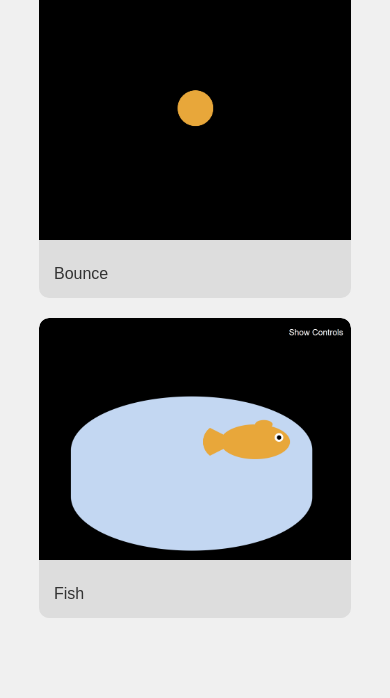
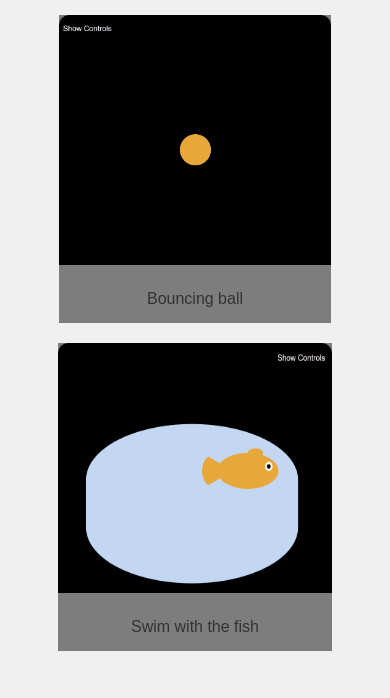
Before and after one commit to riya461/CVI_website, a plain HTML site: page index.html in a window 390 px wide. Shown: the part 146-844 px from the top of the page. Drawn offline with Linux system fonts and the light colour scheme.

Commit message:
made some responsive changes

```diff
--- a/index.html
+++ b/index.html
@@ -11,18 +11,19 @@
     <link rel="stylesheet" href="style.css">
 </head>
 <body>
+    <h1 class="heading">Games for CVI vision Exercises</h1>
     <div>
     <ul class="play-card">
         <li class="card-item">
             <a href="bounce.html">
                 <img src="bounce.png" alt="Bounce">
-                <span>Bounce</span>
+                <span>Bouncing ball</span>
             </a>
         </li>
         <li class="card-item">
             <a href="fish.html">
                 <img src="fish.png" alt="Fish">
-                <span>Fish</span>
+                <span>Swim with the fish</span>
             </a>
         </li>
     </ul>
--- a/style.css
+++ b/style.css
@@ -1,4 +1,4 @@
-/* Reset default margin and padding for all elements */
+
 * {
     margin: 0;
     padding: 0;
@@ -9,40 +9,49 @@
 body {
     font-family: Arial, sans-serif;
     background-color: #f0f0f0;
+
     display: flex;
+    flex-direction: column;
     justify-content: center;
     align-items: center;
     height: 100vh;
 }
+.heading{
+   text-align: center;
+    font-size: 2rem;
+    margin: 20px;
 
+
+}
 .play-card {
-    list-style-type: none; /* Remove default list style */
-    display: flex; /* Display list items horizontally */
-    justify-content: center; /* Center align items */
-    margin-top: 20px;
-    padding: 0;
+    list-style-type: none;
+    display: flex;
+    justify-content: center;
+    text-align: center;
 }
 
 .card-item {
-    margin: 10px; /* Spacing between list items */
+    margin: 10px;
     position: relative;
-    flex: 1 0 auto; /* Ensure items grow and shrink evenly */
-    max-width: 300px; /* Limit max width of each card */
+    flex: 1 0 auto;
+    max-width: 300px;
+    background-color: #7d7d7d;
 }
 
 a {
-    text-decoration: none; /* Remove underline from links */
-    color: #333; /* Link text color */
-    display: block; /* Ensure full width clickable area */
-    border-radius: 10px; /* Rounded corners */
-    background-color: #ddd; /* Background color for links */
-    transition: background-color 0.3s ease; /* Smooth transition for background color */
+    text-decoration: none;
+    color: #333;
+    display: block0;
+    border-radius: 10px;
+    background-color: #dddddd90;
+    transition: background-color 0.3s ease;
     position: relative;
-    overflow: hidden; /* Ensure image and text stay contained */
+    overflow: hidden;
 }
 
-img {
-    max-width: 100%; /* Ensure images fit within the container */
+a img {
+    width: 100%;
+    height: 250px;
     display: block; /* Remove extra space below images */
     margin-bottom: 10px; /* Space between image and text */
     border-top-left-radius: 10px; /* Adjust border radius for images */
@@ -50,46 +59,15 @@
 }
 
 span {
-    padding: 15px; /* Padding for text */
-    display: block; /* Ensure text is on a new line */
+    padding: 15px;
+    display: block;
 }
 
-a::before {
-    content: '';
-    position: absolute;
-    top: 50%;
-    left: 50%;
-    width: 20px;
-    height: 20px;
-    background-color: #ddd; /* Bubble color */
-    border-radius: 50%;
-    z-index: -1; /* Behind the link text */
-    opacity: 0;
-    transition: opacity 0.3s ease, transform 0.3s ease;
-}
-
-a:hover::before {
-    opacity: 1;
-    transform: scale(15); /* Scale up the bubble */
-}
-
-.play-card:hover .card-item:not(:hover) a::before {
-    opacity: 0; /* Hide bubbles on other items when hovered */
-}
-
-.play-card:hover .card-item:hover a {
-    background-color: #555; /* Darker background color on hover */
-    color: #fff; /* Text color on hover */
-}
-
-.play-card:hover .card-item:hover a::before {
-    opacity: 1;
-    transform: scale(15); /* Scale up the bubble on hover */
-}
 
 /* Media query for smaller screens */
 @media (max-width: 768px) {
     .play-card {
+
         flex-direction: column; /* Stack items vertically on smaller screens */
         align-items: center; /* Center align items vertically */
     }
```
Also changed, not shown: bounce.html (+1 -1 lines), fish.html (+1 -1 lines).
